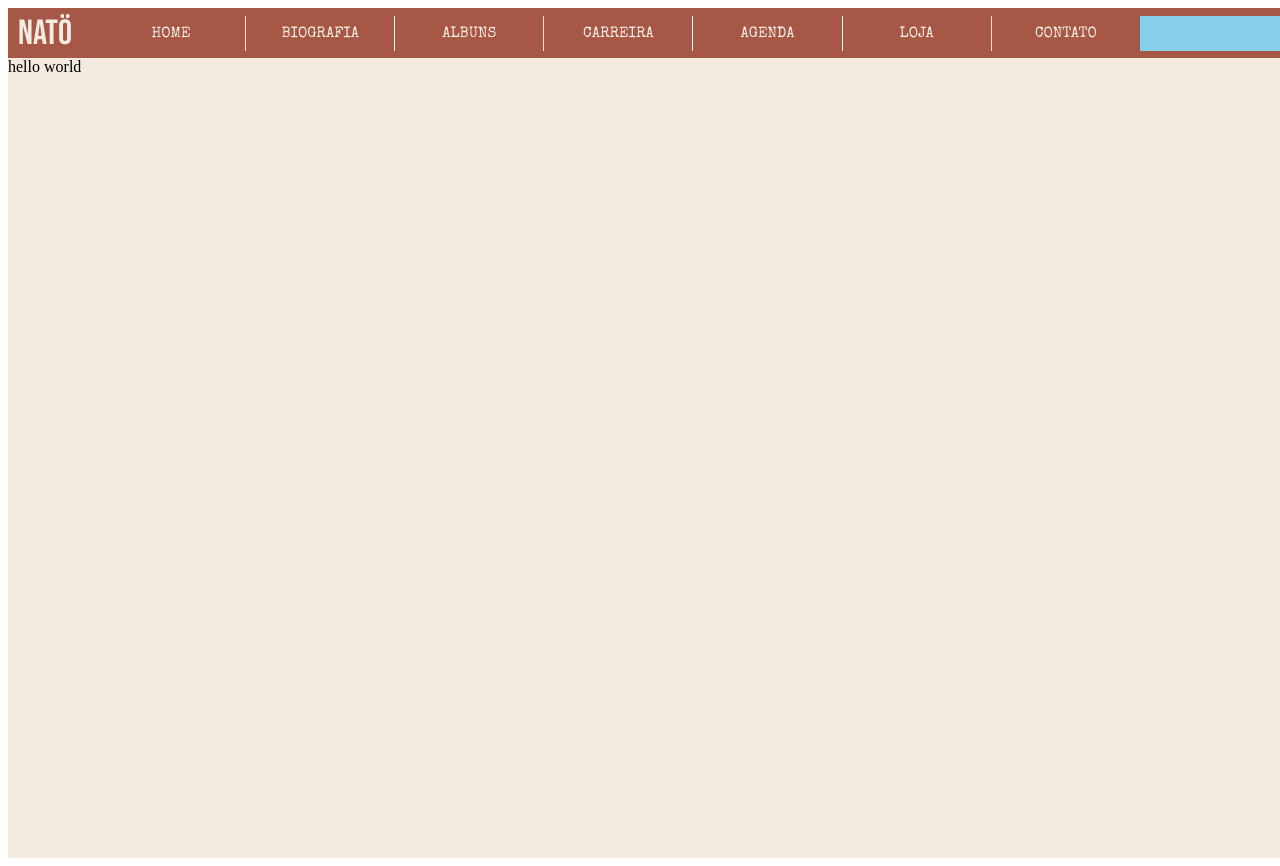
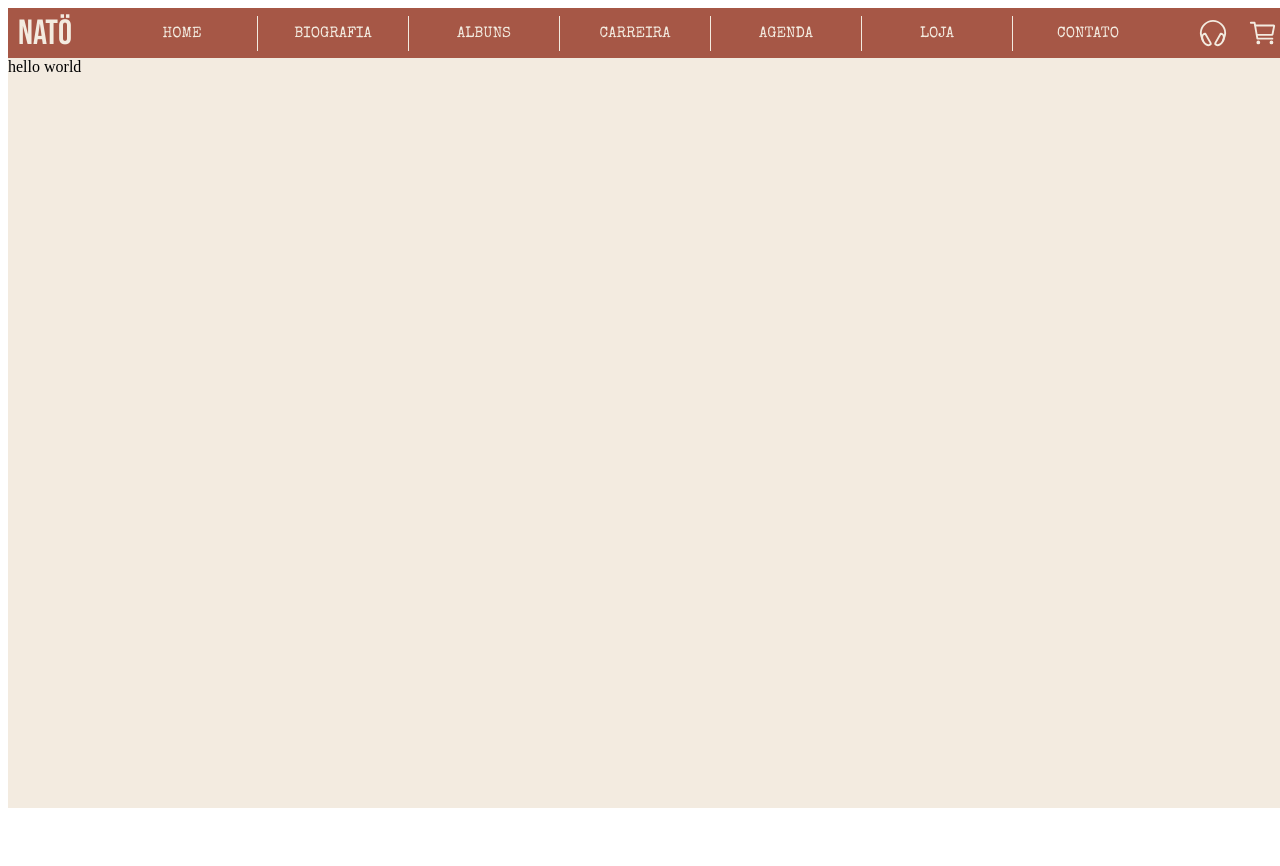
Before and after one commit to sergiomendes23/nato-frontend, a React (Create React App) app: page / in a window 1280 px wide. After the commit the page ends 816 px from the top, so only its background shows below. Built offline with nearby package versions, Linux system fonts and the light colour scheme.

Commit message:
feat: headers link

```diff
--- a/public/index.html
+++ b/public/index.html
@@ -14,5 +14,6 @@
 	<body>
 		<noscript>You need to enable JavaScript to run this app.</noscript>
 		<div id="root"></div>
+		<script src="https://unpkg.com/ionicons@5.4.0/dist/ionicons.js"></script>
 	</body>
 </html>
--- a/src/components/Header.js
+++ b/src/components/Header.js
@@ -1,21 +1,24 @@
 import styled from "styled-components";
+import { Link } from "react-router-dom";
 
 export default function Header() {
 	return (
 		<Menu>
-			<h1>NATÖ</h1>
-			<p>HOME</p>
-			<p>BIOGRAFIA</p>
-			<p>ALBUNS</p>
-			<p>CARREIRA</p>
-			<p>AGENDA</p>
-			<p>LOJA</p>
-			<h6>CONTATO</h6>
+			<Nato>
+            <Link to="/" style={{textDecoration: 'none'}}><h1>NATÖ</h1></Link>
+			</Nato>
+			<Options>
+				<Link to="/" style={{textDecoration: 'none'}}><p>HOME</p></Link>
+				<Link to="/" style={{textDecoration: 'none'}}><p>BIOGRAFIA</p></Link>
+				<Link to="/" style={{textDecoration: 'none'}}><p>ALBUNS</p></Link>
+				<Link to="/" style={{textDecoration: 'none'}}><p>CARREIRA</p></Link>
+				<Link to="/" style={{textDecoration: 'none'}}><p>AGENDA</p></Link>
+				<Link to="/" style={{textDecoration: 'none'}}><p>LOJA</p></Link>
+				<Link to="/" style={{textDecoration: 'none'}}><h6>CONTATO</h6></Link>
+			</Options>
 			<Account>
-				<Icon>
-					<ion-icon name="headset-outline"></ion-icon>
-					<ion-icon name="cart-outline"></ion-icon>
-				</Icon>
+				<ion-icon name="headset-outline"></ion-icon>
+				<ion-icon name="cart-outline"></ion-icon>
 			</Account>
 		</Menu>
 	);
@@ -27,14 +30,22 @@ const Menu = styled.div`
 	background-color: #a65746;
 	display: flex;
 	align-items: center;
+	justify-content: space-between;
+	box-sizing: border-box;
+	padding: 10px;
+`;
+
+const Nato = styled.div`
 	h1 {
 		font-family: "Bebas Neue";
 		font-size: 35px;
 		color: #f3ebe0;
 		font-weight: 400;
-		margin-right: 25px;
-		margin-left: 10px;
 	}
+`;
+const Options = styled.div`
+	display: flex;
+	align-items: center;
 	p {
 		width: 150px;
 		height: 35px;
@@ -45,6 +56,11 @@ const Menu = styled.div`
 		font-size: 15px;
 		color: #f3ebe0;
 		border-right: 1px solid #f3ebe0;
+		&:hover {
+			cursor: pointer;
+			background-color: #f3ebe0;
+			color: #a65746;
+		}
 	}
 	h6 {
 		width: 150px;
@@ -56,18 +72,23 @@ const Menu = styled.div`
 		font-size: 15px;
 		font-weight: 400;
 		color: #f3ebe0;
+		&:hover {
+			cursor: pointer;
+			background-color: #f3ebe0;
+			color: #a65746;
+		}
 	}
 `;
 
 const Account = styled.div`
-	width: 150px;
+	width: 80px;
 	height: 35px;
-	background-color: skyblue;
-    ion-icon {}
+	display: flex;
+	align-items: center;
+	justify-content: space-between;
+	ion-icon {
+		width: 30px;
+		height: 30px;
+		color: #f3ebe0;
+	}
 `;
-
-const Icon = styled.div`
-	width: 25px;
-	height: 25px;
-	color: #f3ebe0;
-`;
--- a/src/pages/Home/Home.js
+++ b/src/pages/Home/Home.js
@@ -3,12 +3,12 @@ import Header from "../../components/Header";
 
 export default function Home() {
 	return (
-		<>
+		<Container>
 			<Header />
-			<Container>
+			<>
 				<div>hello world</div>
-			</Container>
-		</>
+			</>
+		</Container>
 	);
 }
 
```
